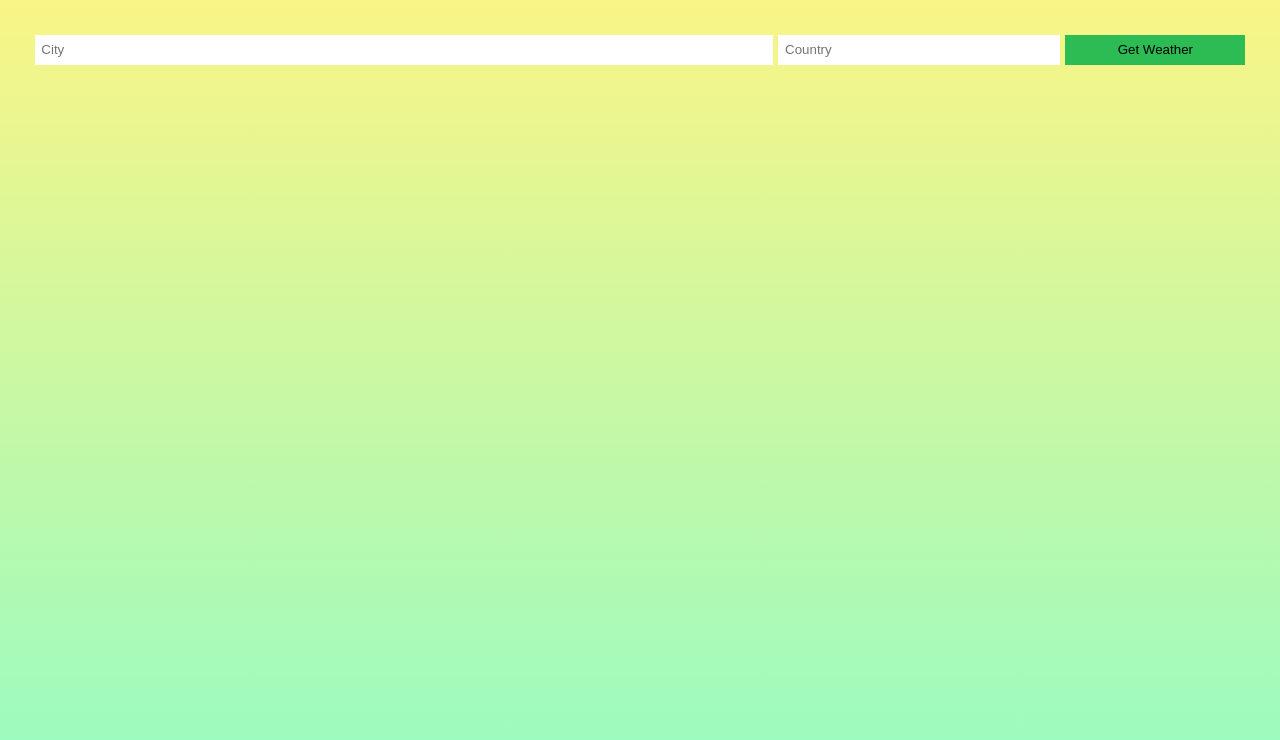
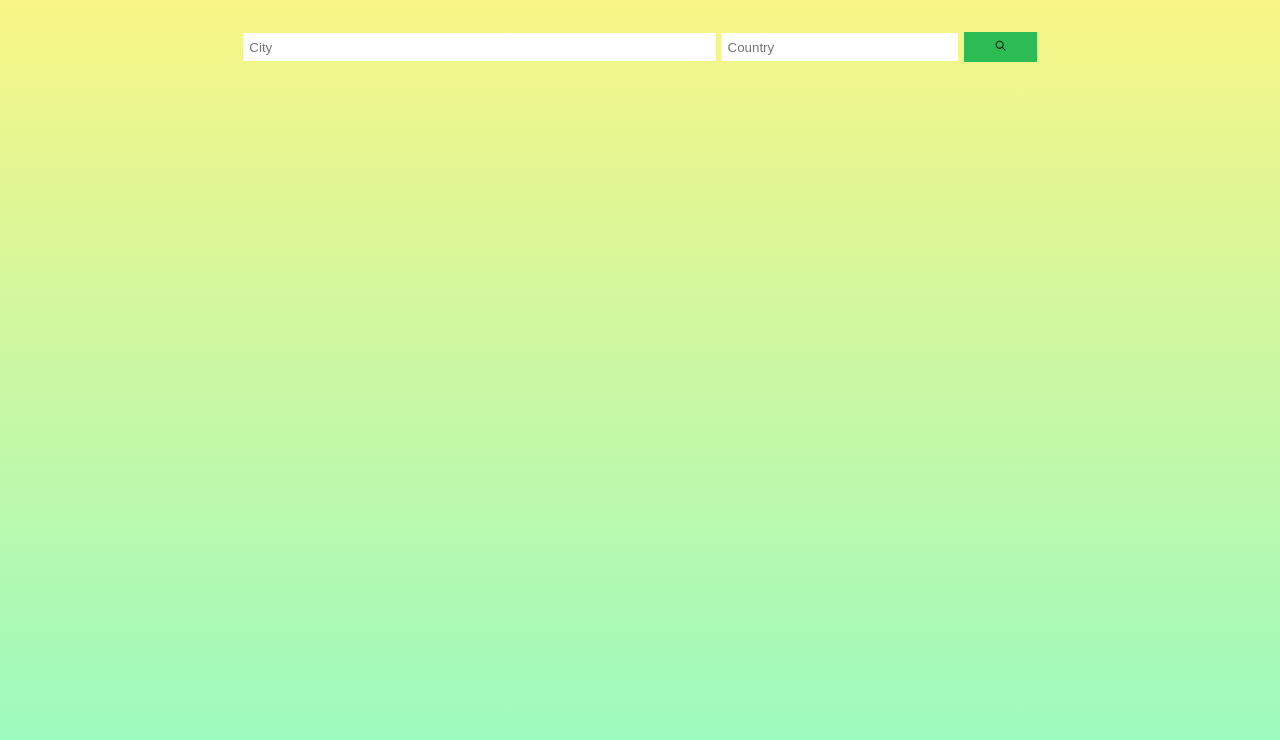
Before and after one commit to AJ-Murphy/Weather-App, a React (Create React App) app: page / in a window 1280 px wide. Shown: the top 740 px of the page. Built offline with nearby package versions, Linux system fonts and the light colour scheme.

Commit message:
Added Icons logic and updated styling

```diff
--- a/src/App.css
+++ b/src/App.css
@@ -44,18 +44,24 @@ h6 {
   border: 0;
 }
 
+.wrapper {
+  max-width: 800px;
+  height: calc(100vh - 2rem);
+  margin: 0 auto;
+}
+
 /** Search */
 .search {
   display: flex;
   justify-content: center;
   align-items: center;
+  height: 30px;
 }
 
 .search__input {
   padding: 0.5em;
   margin: 0.2em;
   min-width: 70px;
-  height: 30px;
   border: 0;
 }
 
@@ -74,3 +80,27 @@ h6 {
   padding: 0.5em;
   margin: 0.2em;
 }
+
+/** Weather */
+.weather {
+  display: flex;
+  height: calc(100% - 2rem);
+  max-height: 800px;
+  min-height: 400px;
+  flex-direction: column;
+  /* justify-content: top; */
+  align-items: center;
+  padding: var(--mainSpacing) 0 var(--mainSpacing);
+}
+
+.weather__loc,
+.weather__desc,
+.weather__temp,
+.weather__icon {
+  /* padding: 2rem; */
+}
+
+.weather__temp {
+  font-size: 4em;
+  padding: var(--mainSpacing) 0 var(--mainSpacing);
+}
--- a/src/App.js
+++ b/src/App.js
@@ -51,7 +51,6 @@ class App extends Component {
   render() {
     return (
       <div className="wrapper">
-        <Header />
         <Search getWeather={this.getWeather} />
         <Weather
           temperature={this.state.temperature}
--- a/src/components/Search.js
+++ b/src/components/Search.js
@@ -1,4 +1,5 @@
 import React from "react";
+import { IoIosSearch } from "react-icons/io";
 
 const Search = props => (
   <form className="search" onSubmit={props.getWeather}>
@@ -17,7 +18,7 @@ const Search = props => (
       placeholder="Country"
     />
     <button className="btn" id="search__btn">
-      Get Weather
+      <IoIosSearch />
     </button>
   </form>
 );
--- a/src/components/Weather.js
+++ b/src/components/Weather.js
@@ -1,15 +1,75 @@
 import React from "react";
+import {
+  WiDaySunny,
+  WiNightClear,
+  WiDayCloudy,
+  WiNightAltCloudy,
+  WiCloud,
+  WiCloudy,
+  WiRain,
+  WiDayRain,
+  WiNightRain,
+  WiThunderstorm,
+  WiSnowflakeCold,
+  WiFog
+} from "react-icons/wi";
+
+function weatherIcon(icon) {
+  switch (icon) {
+    case "01d":
+      return <WiDaySunny />;
+    case "01n":
+      return <WiNightClear />;
+    case "02d":
+      return <WiDayCloudy />;
+    case "02n":
+      return <WiNightAltCloudy />;
+    case "03d" || "03n":
+      return <WiCloud />;
+    case "04d" || "04n":
+      return <WiCloudy />;
+    case "09d" || "09n":
+      return <WiRain />;
+    case "10d":
+      return <WiDayRain />;
+    case "10n":
+      return <WiNightRain />;
+    case "11d" || "11n":
+      return <WiThunderstorm />;
+    case "12d" || "12n":
+      return <WiSnowflakeCold />;
+    case "13d" || "13n":
+      return <WiFog />;
+    default:
+      return null;
+  }
+}
 
 const Weather = props => (
-  <div>
+  <div className="weather">
     {props.city && props.country && (
-      <p>
-        Location: {props.city}, {props.country}
-      </p>
+      <div className="weather__loc">
+        <h2>
+          {props.city}, {props.country}
+        </h2>
+      </div>
     )}
-    {props.temperature && <p>Temperature: {props.temperature}</p>}
-    {props.icon && <p>Icon: {props.icon}</p>}
-    {props.description && <p>Conditions: {props.description}</p>}
+    {props.description && (
+      <div className="weather__desc">
+        <p>{props.description}</p>
+      </div>
+    )}
+    {props.temperature && (
+      <div className="weather__temp">
+        <p>
+          {props.temperature}
+          &deg;
+        </p>
+      </div>
+    )}
+    {props.icon && (
+      <div className="weather__icon">{weatherIcon(props.icon)}</div>
+    )}
     {props.error && <p>{props.error}</p>}
   </div>
 );
```
